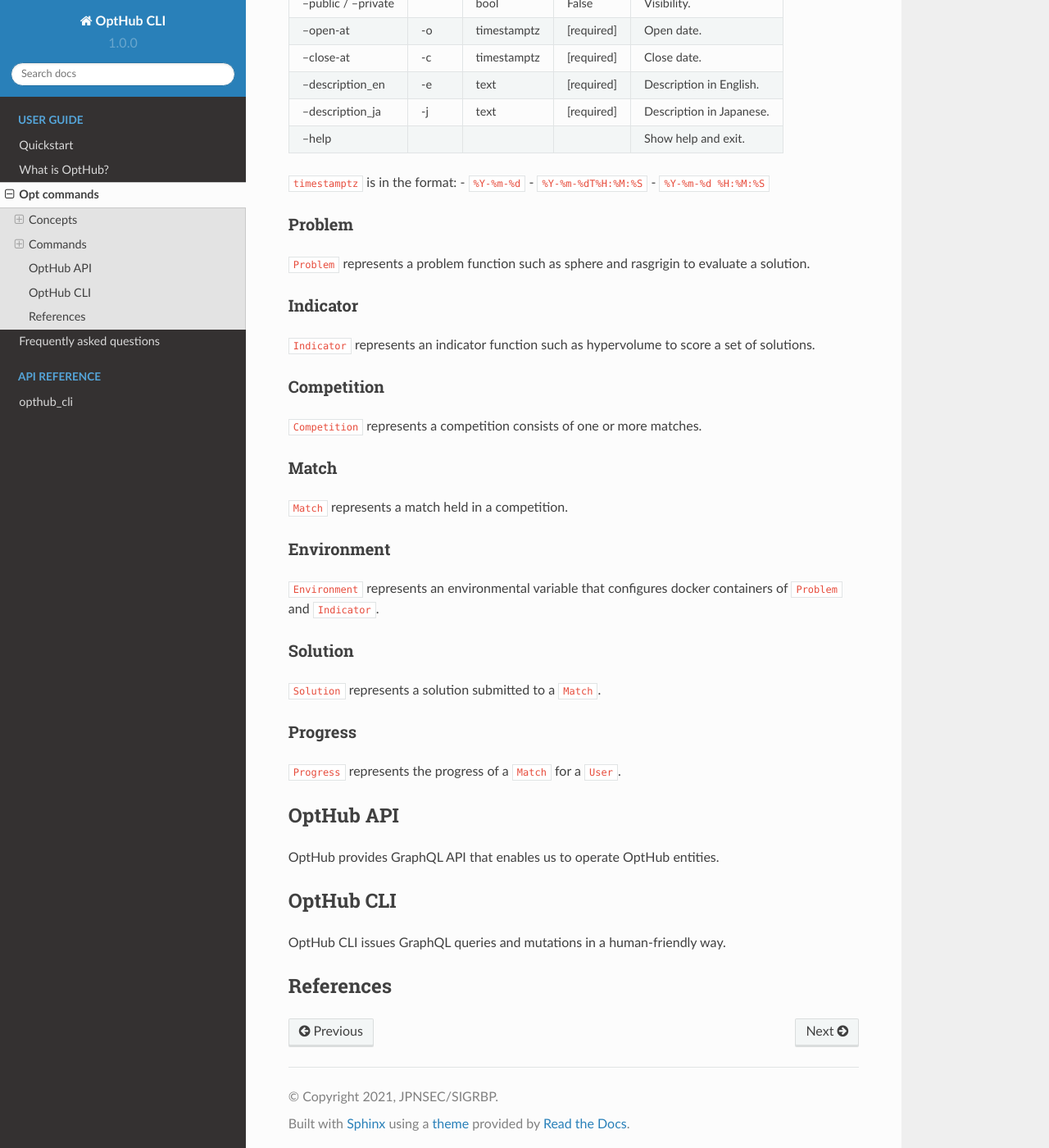
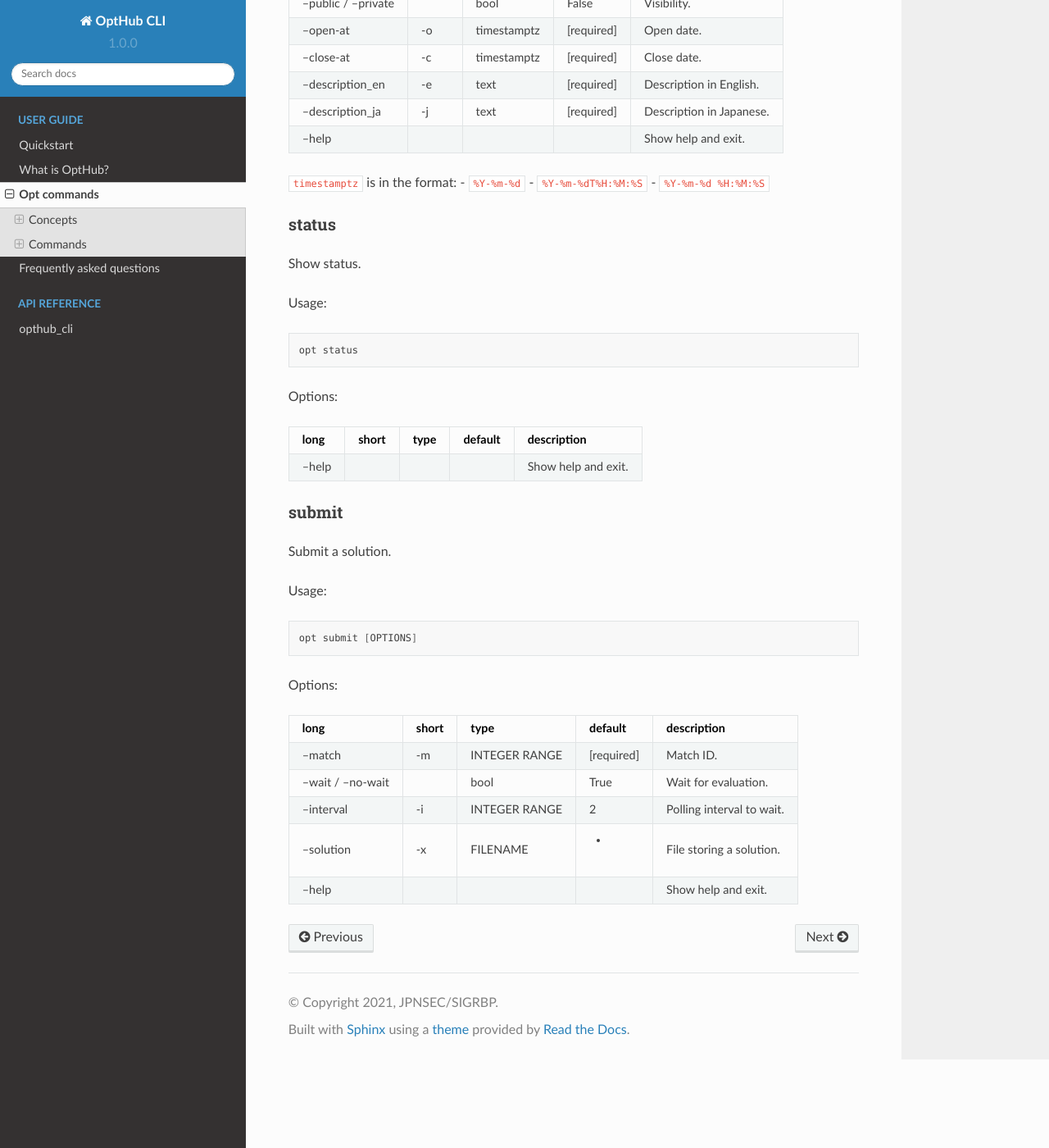
Before and after one commit to opthub-org/opthub-cli, a Sphinx documentation site: the page built from docs/commands.rst, in a window 1280 px wide and 1400 px high, scrolled down 975 px. Shown: the whole window at 82% size. Built offline with Sphinx 7.4.7 and the Read the Docs theme 2.0.0, drawn with Linux system fonts in a browser that asks for light colours.

Commit message:
Update docs

```diff
--- a/docs/commands.rst
+++ b/docs/commands.rst
@@ -57,57 +57,45 @@ long                 short type               default    description
 - ``%Y-%m-%d %H:%M:%S``
 
 
-Problem
-^^^^^^^
+status
+^^^^^^
 
-``Problem`` represents a problem function such as sphere and rasgrigin to evaluate a solution.
+Show status.
 
-Indicator
-^^^^^^^^^
+Usage:
 
-``Indicator`` represents an indicator function such as hypervolume to score a set of solutions.
+.. code-block:: bash
 
-Competition
-^^^^^^^^^^^
+   opt status
 
-``Competition`` represents a competition consists of one or more matches.
+Options:
+
+==================== ===== ================== ========== ========================
+long                 short type               default    description
+==================== ===== ================== ========== ========================
+--help                                                   Show help and exit.
+==================== ===== ================== ========== ========================
 
 
-Match
-^^^^^
+submit
+^^^^^^
 
-``Match`` represents a match held in a competition.
+Submit a solution.
 
+Usage:
 
-Environment
-^^^^^^^^^^^
+.. code-block:: bash
 
-``Environment`` represents an environmental variable that configures docker containers of ``Problem`` and ``Indicator``.
+   opt submit [OPTIONS]
 
+Options:
 
-Solution
-^^^^^^^^
-
-``Solution`` represents a solution submitted to a ``Match``.
-
-
-Progress
-^^^^^^^^
-
-``Progress`` represents the progress of a ``Match`` for  a ``User``.
-
-
-OptHub API
-----------
-
-OptHub provides GraphQL API that enables us to operate OptHub entities.
-
-
-OptHub CLI
-----------
-
-OptHub CLI issues GraphQL queries and mutations in a human-friendly way.
-
-
-References
-----------
+==================== ===== ================== ========== ========================
+long                 short type               default    description
+==================== ===== ================== ========== ========================
+--match              -m    INTEGER RANGE      [required] Match ID.
+--wait / --no-wait         bool               True         Wait for evaluation.
+--interval           -i    INTEGER RANGE      2          Polling interval to wait.
+--solution           -x    FILENAME           -          File storing a solution.
+--help                                                   Show help and exit.
+==================== ===== ================== ========== ========================
```
